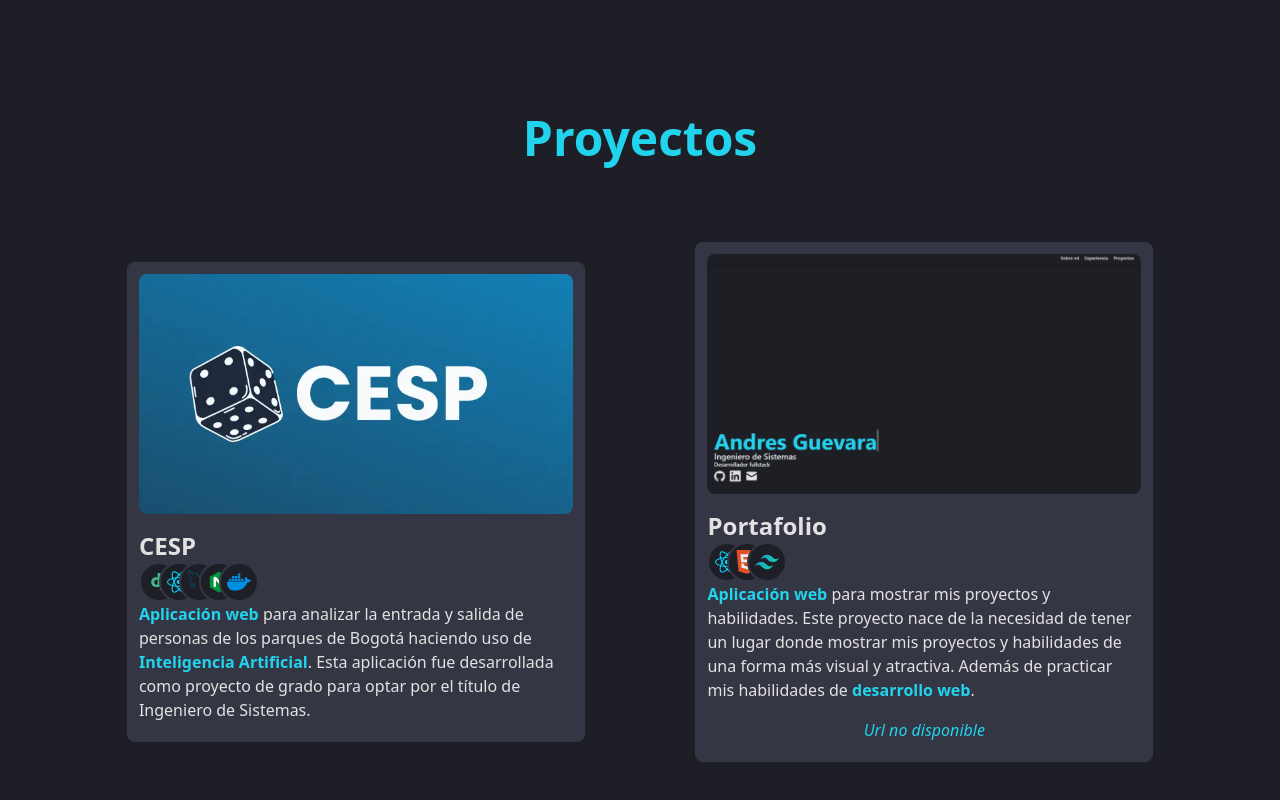
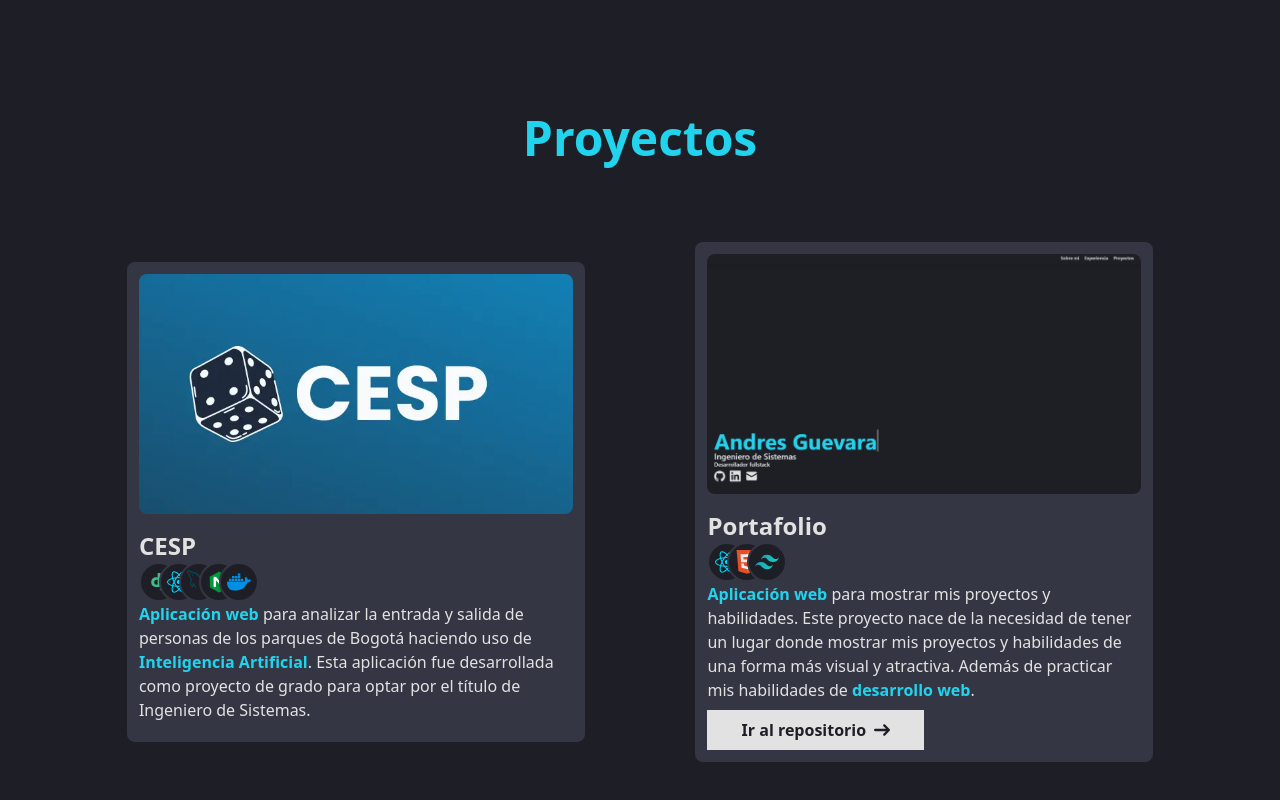
Before and after one commit to Andresssg/Portfolio, a React (Vite) app: page / in a window 1280 px wide. Shown: the part 3106-3906 px from the top of the page. Built offline with nearby package versions, Linux system fonts and the light colour scheme.

Commit message:
Fix link button

```diff
--- a/src/components/ProjectCard.jsx
+++ b/src/components/ProjectCard.jsx
@@ -54,7 +54,7 @@ function ProjectCard ({ info }) {
         <KeywordsComp description={description} className='h-32' />
       </main>
       <footer>
-        {renderRepoButton && <LinkButton redirectInfo={{ href: repoUrl, title: 'Ir al repositorio', target: '_blank' }} />}
+        {renderRepoButton && <LinkButton url={repoUrl} text='Ir al repositorio' showArrow />}
       </footer>
     </article>
   )
```
